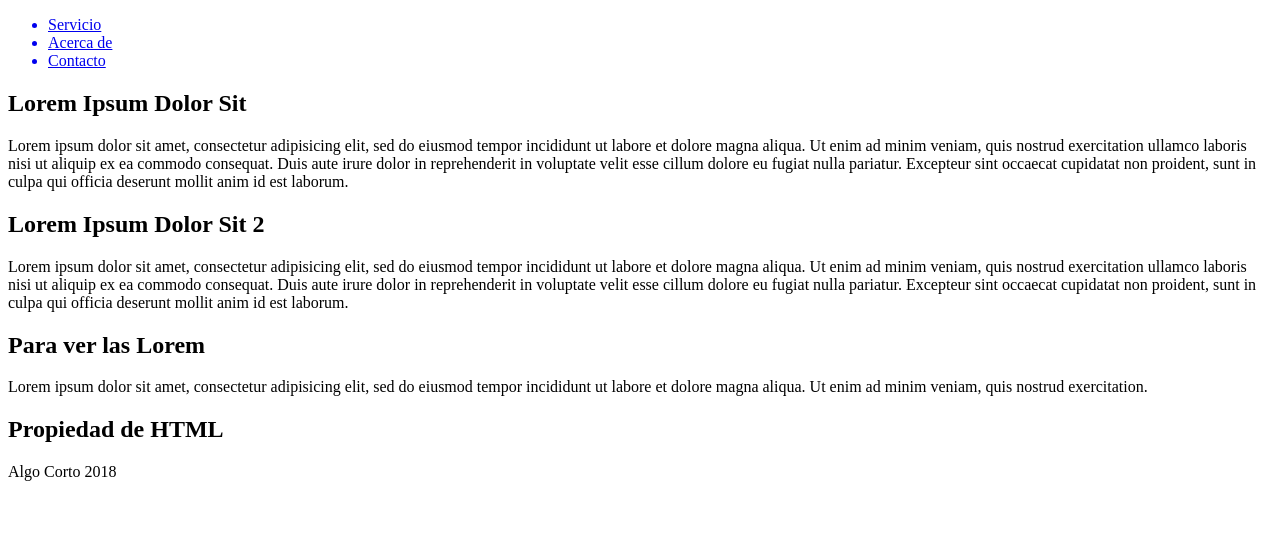
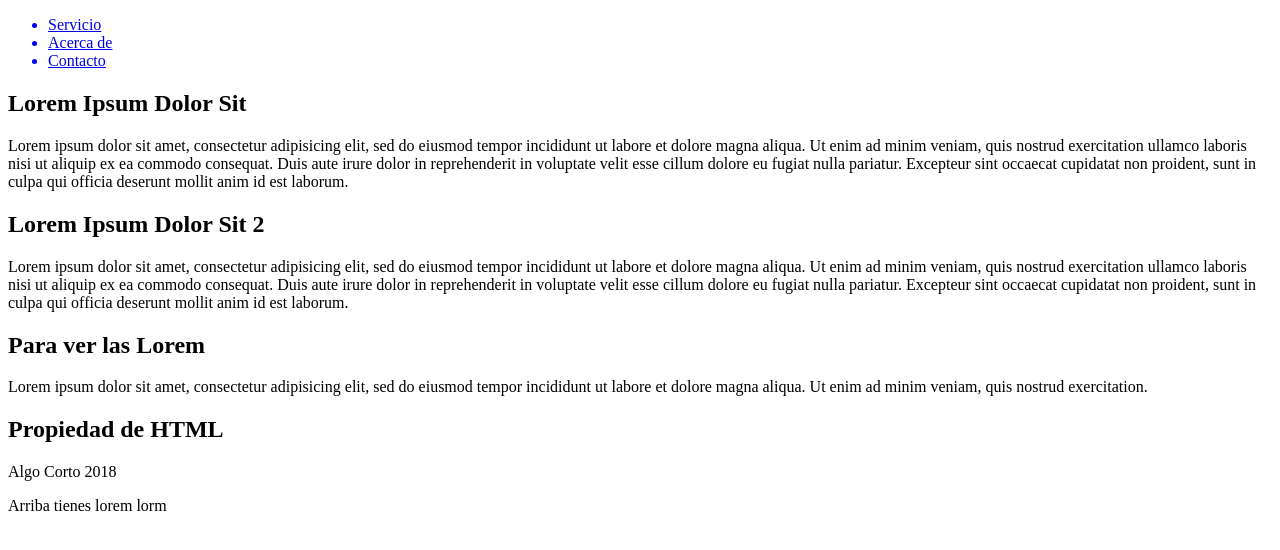
Before and after one commit to devalvarado200/html_estructura_estandar, a plain HTML site: page index.html in a window 1280 px wide. Drawn offline with Linux system fonts and the light colour scheme; a script that the page names is missing.

Commit message:
Update index.html

```diff
--- a/index.html
+++ b/index.html
@@ -6,11 +6,12 @@
 	<!-- Esta etiqueta permite que el contenido sea responsive, es decir que se adapte a las distintas dimensiones de las pantallas -->
 	<meta name="viewport" content="width=device-width, initial-scale=1.0, minimum-scale=1.0, maximum-scale=1.0, user_scalable=no">
 	<!-- Adaptamos los sitios web de Internet Explorer que no sean compatibles -->
-  <meta http-equiv="X-UA-Compatible" content="IE=edge">
-  <!-- Titulo de la web -->
+  	<meta http-equiv="X-UA-Compatible" content="IE=edge">
+	<!-- Aqui agregamos los estilos CSS -->
+	<link rel="stylesheet" href="hoja_estilo.css">
+ 	 <!-- Titulo de la web -->
 	<title>Estructura Basica Estandar de un archivo HTML</title>
-	<!-- Aqui agregmos los estilos CSS -->
-	<link rel="stylesheet" href="hoja_estilo.css">
+
 </head>
 <body>
 	<header>
@@ -51,9 +52,10 @@
 	<footer>
 		<h2>Propiedad de HTML</h2>
 		<p>Algo Corto 2018</p>
+		<p>Arriba tienes lorem lorm</p>
 	</footer>
 </body>
-<!-- Al final agregamos nuestros archivos de javascript pues ellos interactuan con los elementos de la web, y si lo colocamos antes dara error
+	<!-- Al final agregamos nuestros archivos de javascript pues ellos interactuan con los elementos de la web, y si lo colocamos antes dara error
 	por no encontrar los elementos, ya que, se cargo antes el script que los objetos HTML -->
 <script src="script.js"></script>
 </html>
```
